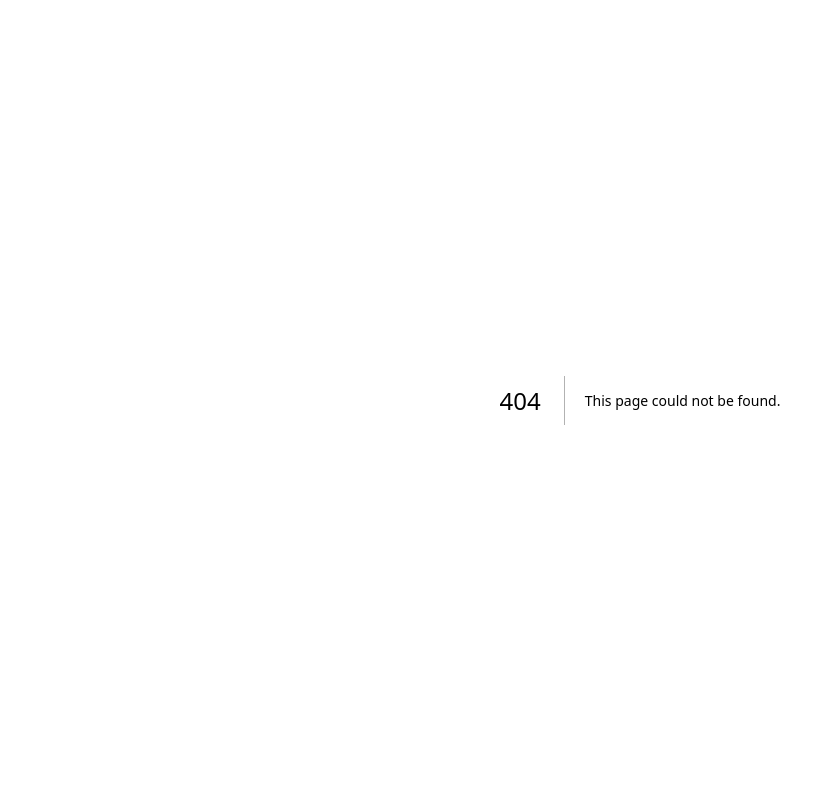
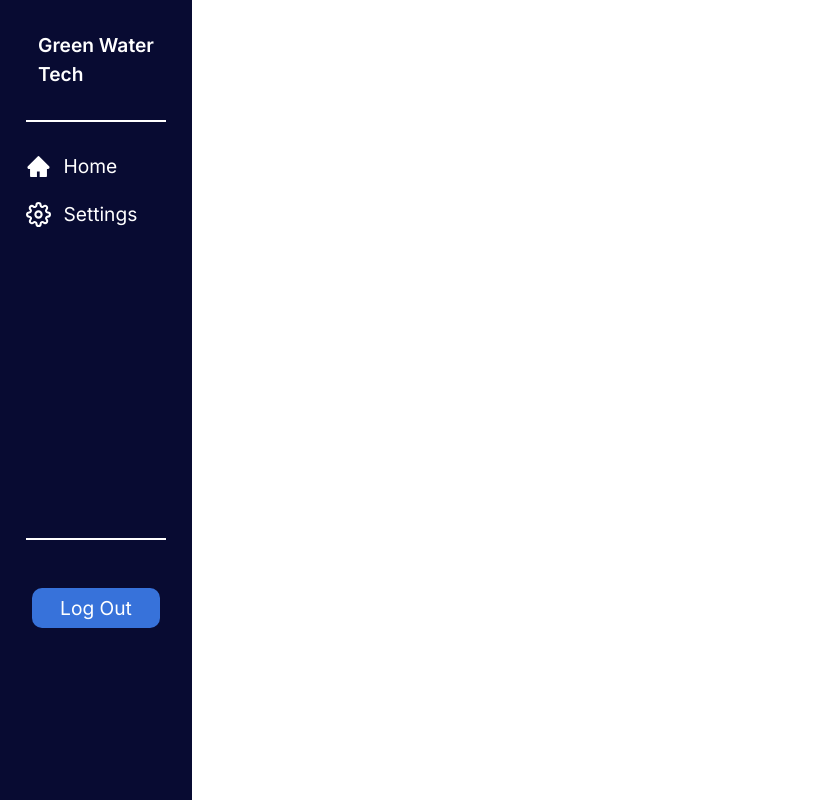
Before and after one commit to CarlosMtz1281/GreenWaterTech-Client, a Next.js app in the folder green-water/: page /NavBar in a window 1280 px wide. Before the commit this address had no page. Shown: the whole page, without its empty margins (0-817 px from the left). Built offline with nearby package versions, Linux system fonts and the light colour scheme.

Commit message:
[React][Nav]: NavBar added

```diff
--- /dev/null
+++ b/green-water/src/app/NavBar/page.tsx
@@ -0,0 +1,35 @@
+import React from 'react';
+import{AiFillHome} from 'react-icons/ai';
+import{FiSettings} from 'react-icons/fi';
+
+export default function NavBar(){
+    return(
+        <div className="NavContainer">
+            <div className="nav-header">
+                <h1 >Green Water <br/> Tech</h1>
+            </div>
+
+            <div className="nav-divider"/>
+
+            <ul className="nav-links">
+                <li className="nav-item">
+                    <AiFillHome size={25}/>
+                    <p>Home</p>
+                </li>
+                <li className="nav-item">
+                    <FiSettings size={25}/>
+                    <p>Settings</p>
+                </li>
+
+            </ul>
+
+            <div className="nav-divider"/>
+
+            <div className="nav-footer">
+                <div className='logOut-btn'>
+                    Log Out
+                </div>
+            </div>
+            </div>
+    )
+}
--- a/green-water/src/app/globals.css
+++ b/green-water/src/app/globals.css
@@ -3,18 +3,15 @@
 @tailwind utilities;
 
 :root {
-  --foreground-rgb: 0, 0, 0;
-  --background-start-rgb: 214, 219, 220;
-  --background-end-rgb: 255, 255, 255;
+
+  /*VARIABLES*/
+  --primary: #080b32;
+  --secondary: #3772da;
+  --accent: #5a8be1;
+  --white: #FFFFFF
+  --offWhite: #F5F5F5
 }
 
-@media (prefers-color-scheme: dark) {
-  :root {
-    --foreground-rgb: 255, 255, 255;
-    --background-start-rgb: 0, 0, 0;
-    --background-end-rgb: 0, 0, 0;
-  }
-}
 
 body {
   color: rgb(var(--foreground-rgb));
@@ -25,3 +22,80 @@ body {
     )
     rgb(var(--background-start-rgb));
 }
+
+
+
+/*NAV BAR*/
+
+.NavContainer{
+  background-color: var(--primary);
+  height: 100vh;
+  width:15vw;
+
+}
+.nav-header{
+  display: flex;
+  align-items: center;
+  justify-content: center;
+  width: 15vw;
+  height: 15vh;
+}
+.nav-header h1{
+  color: white;
+  font-size: 1.5vw;
+  font-weight: 600;
+}
+.nav-divider{
+  display: flex;
+  width: 11vw;
+  height: 2px;
+  background-color: white;
+  justify-content: center;
+  margin-left: 2vw;
+}
+.nav-links{
+  display: flex;
+  flex-direction: column;
+  height: 50vh;
+  width: 15vw;
+  margin-top: 2vh;
+}
+.nav-item{
+  display: flex;
+  align-items: center;
+  width: 15vw;
+  height: 5vh;
+  margin-left: 2vw;
+  margin-top: 1vh;
+  font-size: 1.5vw;
+  color: white;
+}
+.nav-item p{
+  margin-left: 1vw;
+}
+
+.nav-footer{
+  display: flex;
+  align-items: center;
+  justify-content: center;
+  width: 15vw;
+  height: 15vh;
+}
+.logOut-btn{
+  display: flex;
+  align-items: center;
+  justify-content: center;
+  border-radius: 10px;
+  width: 10vw;
+  height: 5vh;
+  margin-top: 2vh;
+  font-size: 1.5vw;
+  color: white;
+  background-color: var(--secondary);
+
+}
+.logOut-btn:hover{
+  background-color: var(--accent);
+  cursor: pointer;
+
+}
--- a/green-water/src/app/page.tsx
+++ b/green-water/src/app/page.tsx
@@ -1,12 +1,12 @@
 import Image from 'next/image'
+
+import NavBar from './NavBar/page'
 
 export default function Home() {
   return (
-    <main className="flex min-h-screen flex-col items-center justify-between p-24">
-      <div className="z-10 max-w-5xl w-full items-center justify-between font-mono text-sm lg:flex">
-
+    <main>
+        <NavBar />
         <h1>Green Water Tech</h1>
-      </div>
-    </main>
+   </main>
   )
 }
```
Also changed, not shown: green-water/package.json (+5 -4 lines), 1 other file (tests, documents, lock files or other folders).
